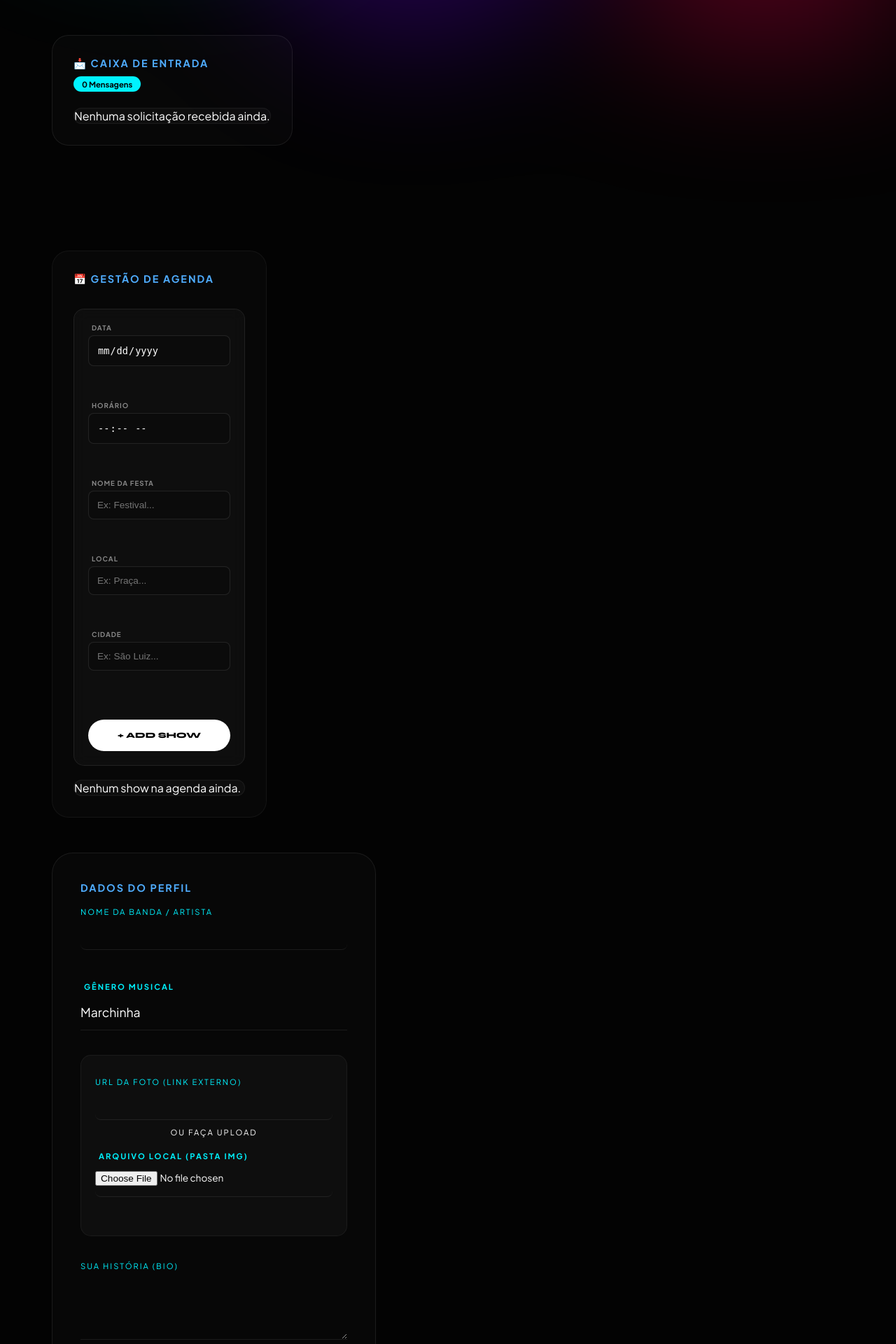
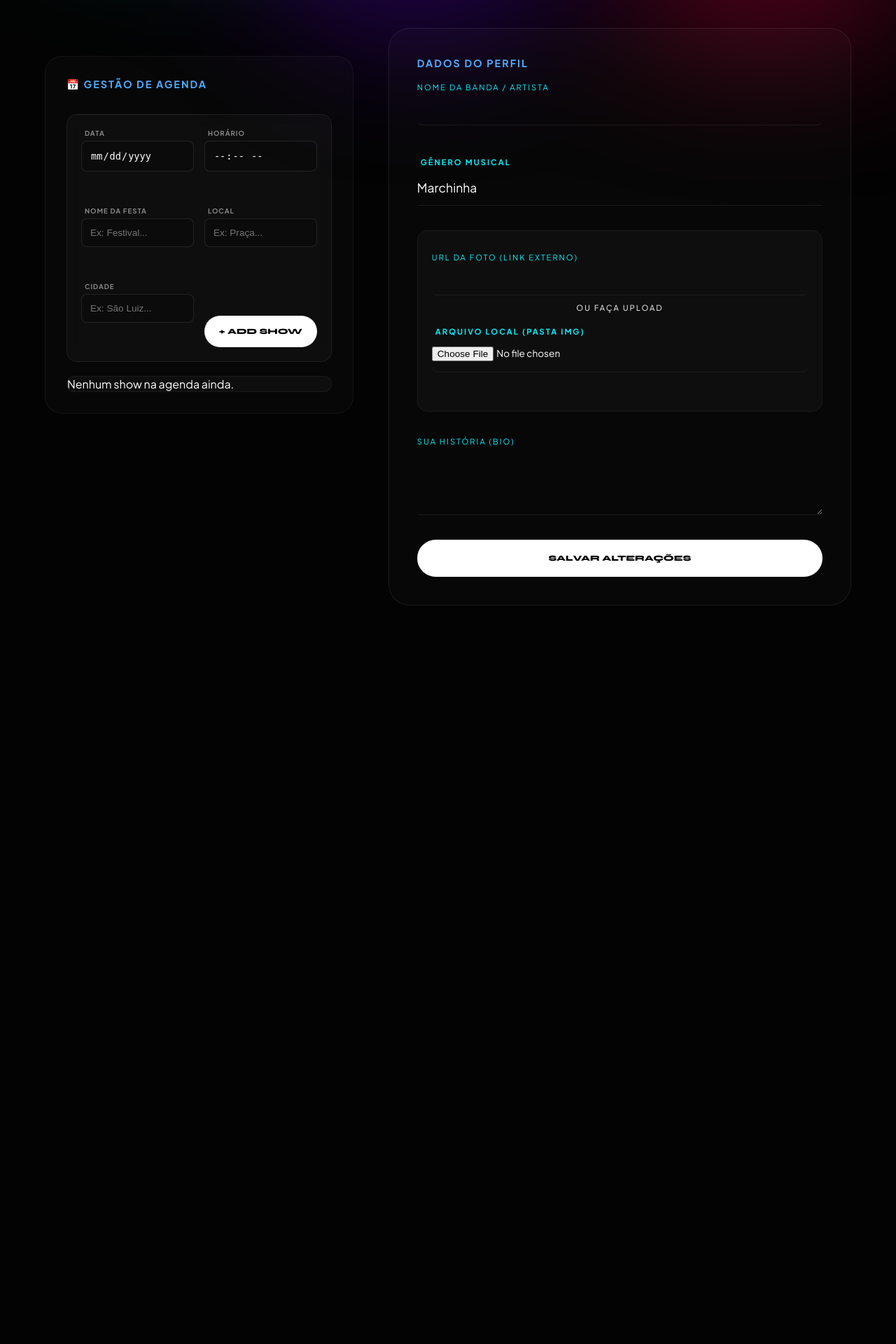
Before and after one commit to jonasSR/SLP-musicos, a Flask app: page /dashboard in a window 1280 px wide. Shown: the part 729-2649 px from the top of the page at 70% size. After the commit the page ends 1594 px from the top, so only its background shows below. Run offline with Flask 3, Linux system fonts and the light colour scheme; the visitor is signed in with stand-in values (Sample User, id 1); data that the repository does not hold is empty.

Commit message:
Atualiza css

```diff
--- a/static/css/style.css
+++ b/static/css/style.css
@@ -2690,14 +2690,14 @@ html {
     }
 }
 
+/* Notificação Toast */
 .toast-container {
     position: fixed;
-    bottom: 30px;
-    left: 50%;
-    transform: translateX(-50%); /* Centraliza no mobile */
+    bottom: 20px;
+    right: 20px;
     z-index: 10000;
+    transform: translateX(-50%);
     width: 90%; /* Ocupa quase toda a largura no celular */
-    max-width: 400px;
 }
 
 .toast {
@@ -2723,26 +2723,3 @@ html {
     transform: translateY(0);
     opacity: 1;
 }
-
-
-/* Impede que elementos causem scroll horizontal */
-html, body {
-    max-width: 100%;
-    overflow-x: hidden;
-    margin: 0;
-    padding: 0;
-}
-
-/* Garante que imagens e cards não ultrapassem a largura da tela */
-img, .modern-card, .glass-card, .preview-panel {
-    max-width: 100% !important;
-    box-sizing: border-box;
-}
-
-/* Ajuste na Grid para celular */
-.config-grid {
-    display: flex;
-    flex-direction: column; /* Em vez de grid com colunas fixas */
-    width: 100%;
-    padding: 10px;
-}
```
